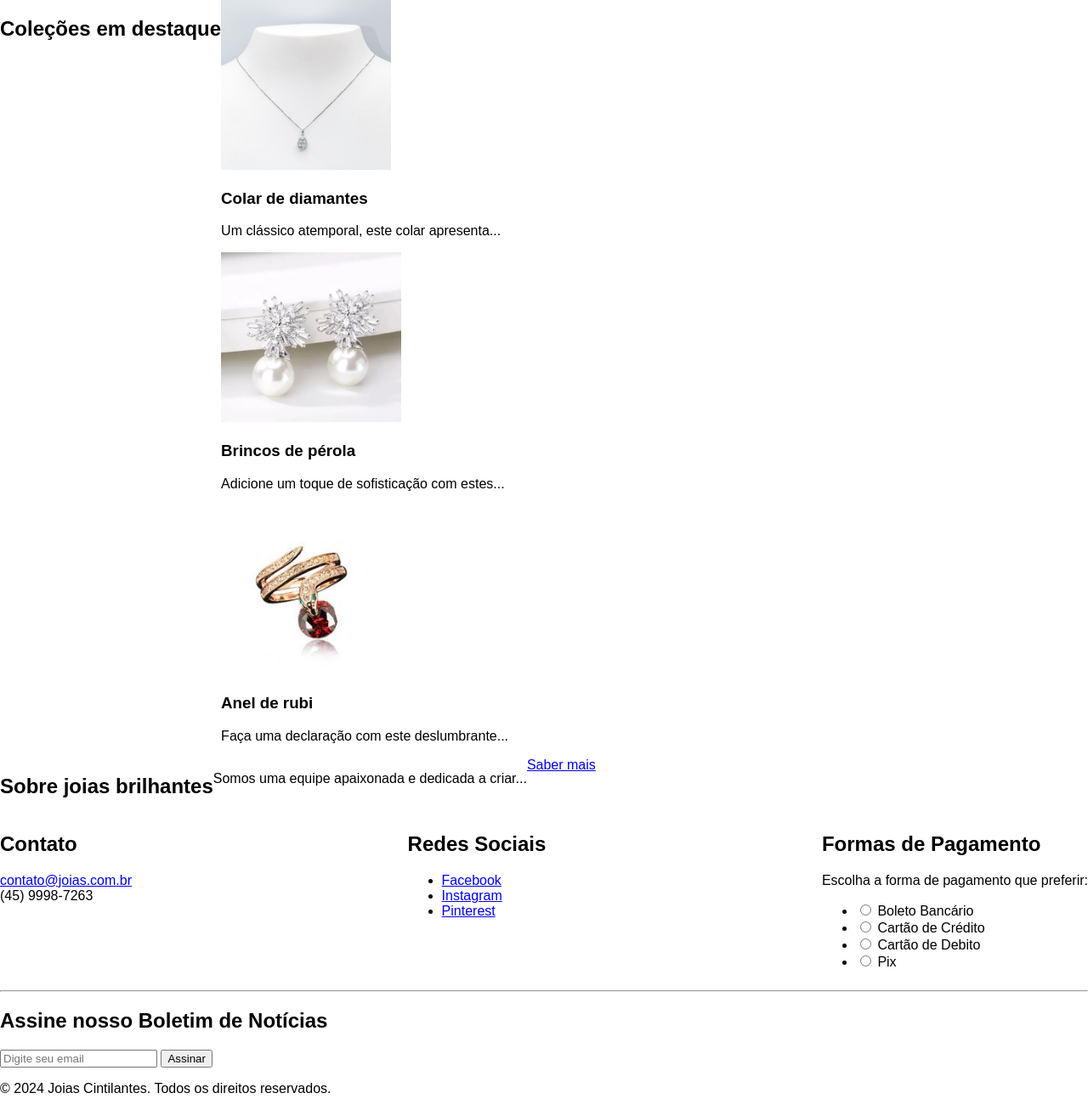
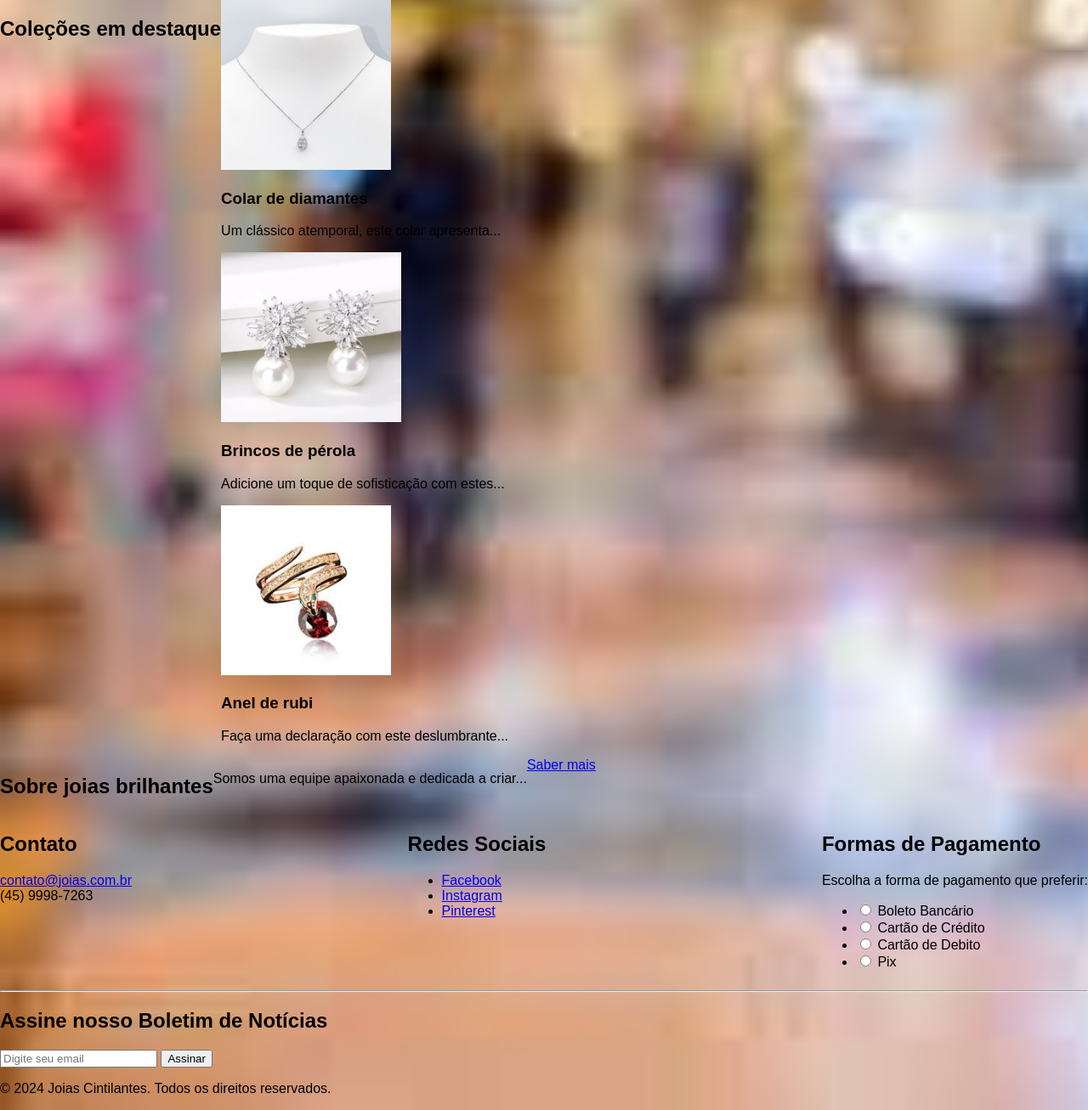
Before and after one commit to anabellmartinez/computa-o-grafica, a PHP site: page /venda.html in a window 1280 px wide; the page is wider, and only the part inside the window is pictured. Shown: the part 919-2226 px from the top of that part at 85% size. Run offline with PHP 8.4, Linux system fonts and the light colour scheme.

Commit message:
Add files via upload

```diff
--- a/joia/venda.css
+++ b/joia/venda.css
@@ -2,6 +2,9 @@ body {
     font-family: Arial, sans-serif;
     margin: 0;
     padding: 0;
+    background: url(download.jpeg);
+    background-repeat: no-repeat;
+    background-size: cover;
   }
 
   header {
```
Also changed, not shown: joia/download.jpeg (added).
